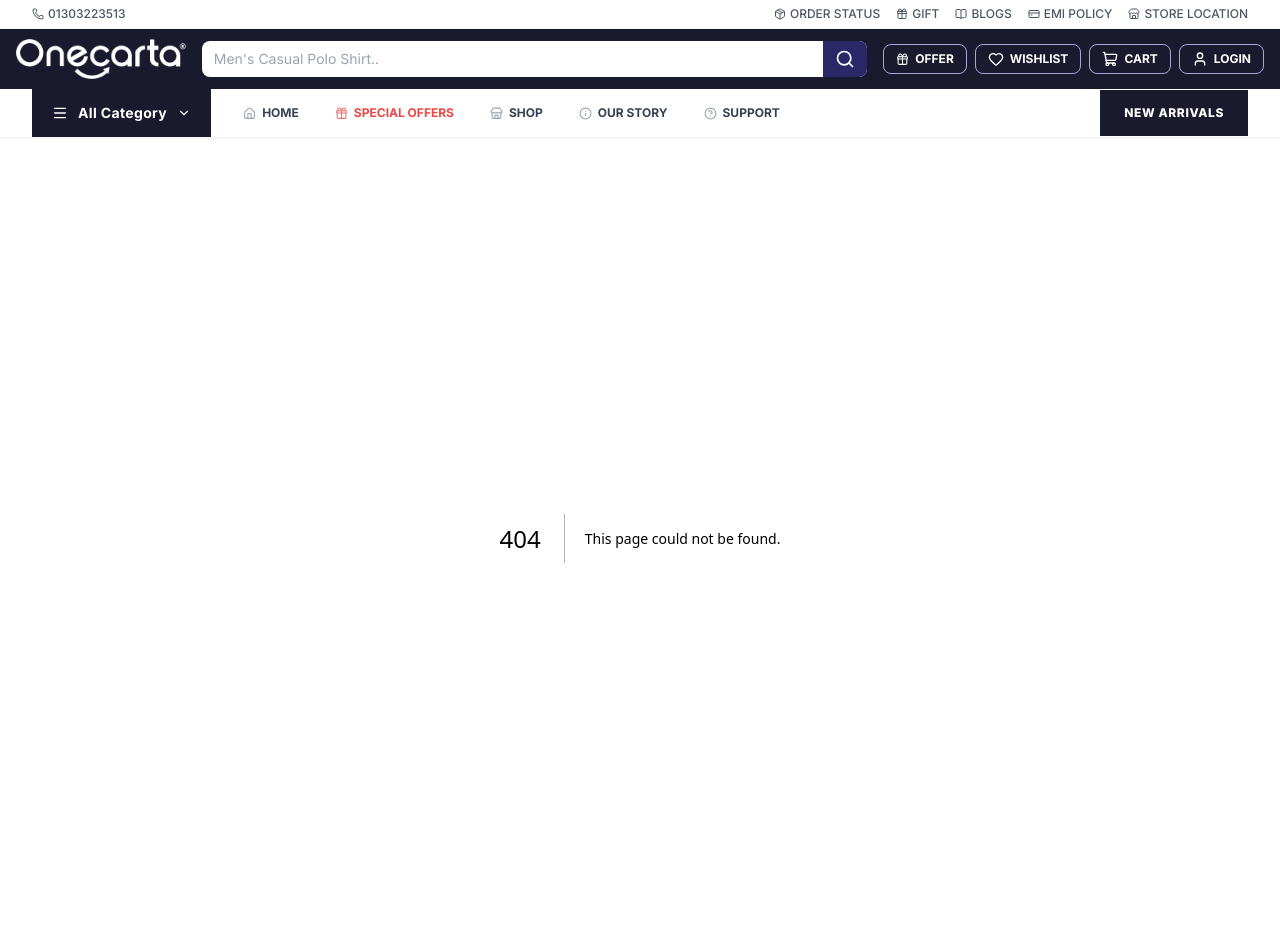
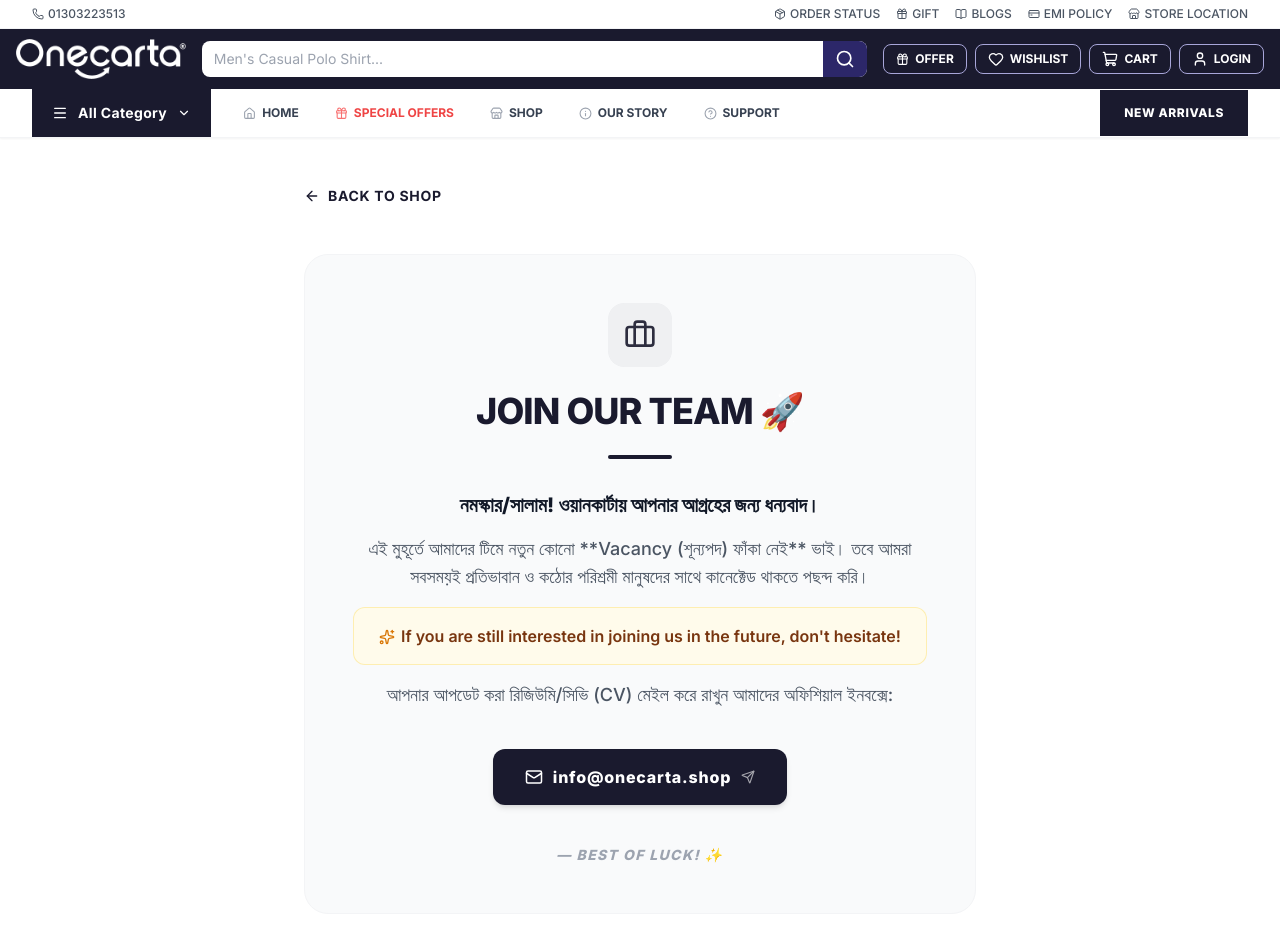
Before and after one commit to tousifotb-lang/onecarta.shop, a Next.js app: page /careers in a window 1280 px wide. Before the commit this address had no page. Shown: the top 947 px of the page. Built offline with nearby package versions, Linux system fonts and the light colour scheme.

Commit message:
link: successfully mapped careers route in footer quick links

```diff
--- /dev/null
+++ b/src/app/careers/page.tsx
@@ -0,0 +1,73 @@
+"use client";
+
+import Link from "next/link";
+import { ArrowLeft, Briefcase, Mail, Sparkles, Send } from "lucide-react";
+
+export default function CareersPage() {
+  return (
+    <div className="min-h-screen bg-white text-gray-800 py-12 px-4 sm:px-6 lg:px-8 flex items-center justify-center">
+      <div className="max-w-2xl w-full mx-auto text-center space-y-8">
+
+        {/* Back button */}
+        <div className="text-left">
+          <Link href="/" className="inline-flex items-center gap-2 text-sm font-bold text-[#1a1a2e] hover:text-[#2c2769] transition-colors uppercase tracking-wider mb-4">
+            <ArrowLeft size={16} /> Back to Shop
+          </Link>
+        </div>
+
+        {/* Premium Announcement Card */}
+        <div className="bg-gray-50 border border-gray-100 rounded-3xl p-8 sm:p-12 shadow-xs space-y-6 relative overflow-hidden">
+
+          {/* Decorative Sparkle Icon */}
+          <div className="w-16 h-16 bg-[#1a1a2e]/5 text-[#1a1a2e] rounded-2xl flex items-center justify-center mx-auto mb-2 animate-pulse">
+            <Briefcase size={32} />
+          </div>
+
+          <h1 className="text-2xl sm:text-4xl font-black tracking-tight text-[#1a1a2e] uppercase">
+            Join Our Team 🚀
+          </h1>
+
+          <div className="w-16 h-1 bg-[#1a1a2e] mx-auto rounded-full"></div>
+
+          <div className="space-y-4 text-base sm:text-lg text-gray-600 font-medium leading-relaxed pt-2">
+            <p className="text-gray-900 font-black text-lg sm:text-xl">
+              নমস্কার/সালাম! ওয়ানকার্টায় আপনার আগ্রহের জন্য ধন্যবাদ।
+            </p>
+            <p>
+              এই মুহূর্তে আমাদের টিমে নতুন কোনো **Vacancy (শূন্যপদ) ফাঁকা নেই** ভাই। তবে আমরা সবসময়ই প্রতিভাবান ও কঠোর পরিশ্রমী মানুষদের সাথে কানেক্টেড থাকতে পছন্দ করি।
+            </p>
+            <p className="bg-amber-50 border border-amber-200/60 rounded-xl p-4 text-sm sm:text-base text-amber-900 font-semibold">
+              <Sparkles size={16} className="inline mr-1.5 text-amber-600 mb-0.5" />
+              If you are still interested in joining us in the future, don't hesitate!
+            </p>
+            <p>
+              আপনার আপডেট করা রিজিউমি/সিভি (CV) মেইল করে রাখুন আমাদের অফিশিয়াল ইনবক্সে:
+            </p>
+          </div>
+
+          {/* Email Box Area */}
+          <div className="pt-4">
+            <a
+              href="mailto:info@onecarta.shop"
+              className="inline-flex items-center gap-2.5 bg-[#1a1a2e] hover:bg-[#2c2769] text-white font-black text-sm sm:text-base tracking-wider px-6 sm:px-8 py-4 rounded-xl transition-all duration-200 shadow-md hover:-translate-y-0.5 group"
+            >
+              <Mail size={18} /> info@onecarta.shop <Send size={14} className="opacity-60 group-hover:translate-x-0.5 transition-transform" />
+            </a>
+          </div>
+
+          {/* Good Luck Wish */}
+          <p className="text-sm font-black text-gray-400 uppercase tracking-widest pt-4 italic">
+            — Best of Luck! ✨
+          </p>
+
+        </div>
+
+        {/* Small Footer Info */}
+        <p className="text-xs text-gray-400 font-medium">
+          © 2026 Onecarta Ltd. Nawdapara, Rajshahi Sadar, Bangladesh.
+        </p>
+
+      </div>
+    </div>
+  );
+}
--- a/src/components/layout/Footer.tsx
+++ b/src/components/layout/Footer.tsx
@@ -65,7 +65,7 @@ export default function Footer() {
               {[
                 { name: "About Us", href: "/about" },
                 { name: "Contact Us", href: "/contact" },
-                { name: "Careers", href: "#" },
+                { name: "Careers", href: "/careers" }, // 🛠️ [CONNECTED]: ক্যারিয়ার পেজটি এখানে কানেক্ট করা হলো ভাই
                 { name: "Press", href: "#" },
                 { name: "Blog", href: "/blog" }
               ].map((link) => (
```
